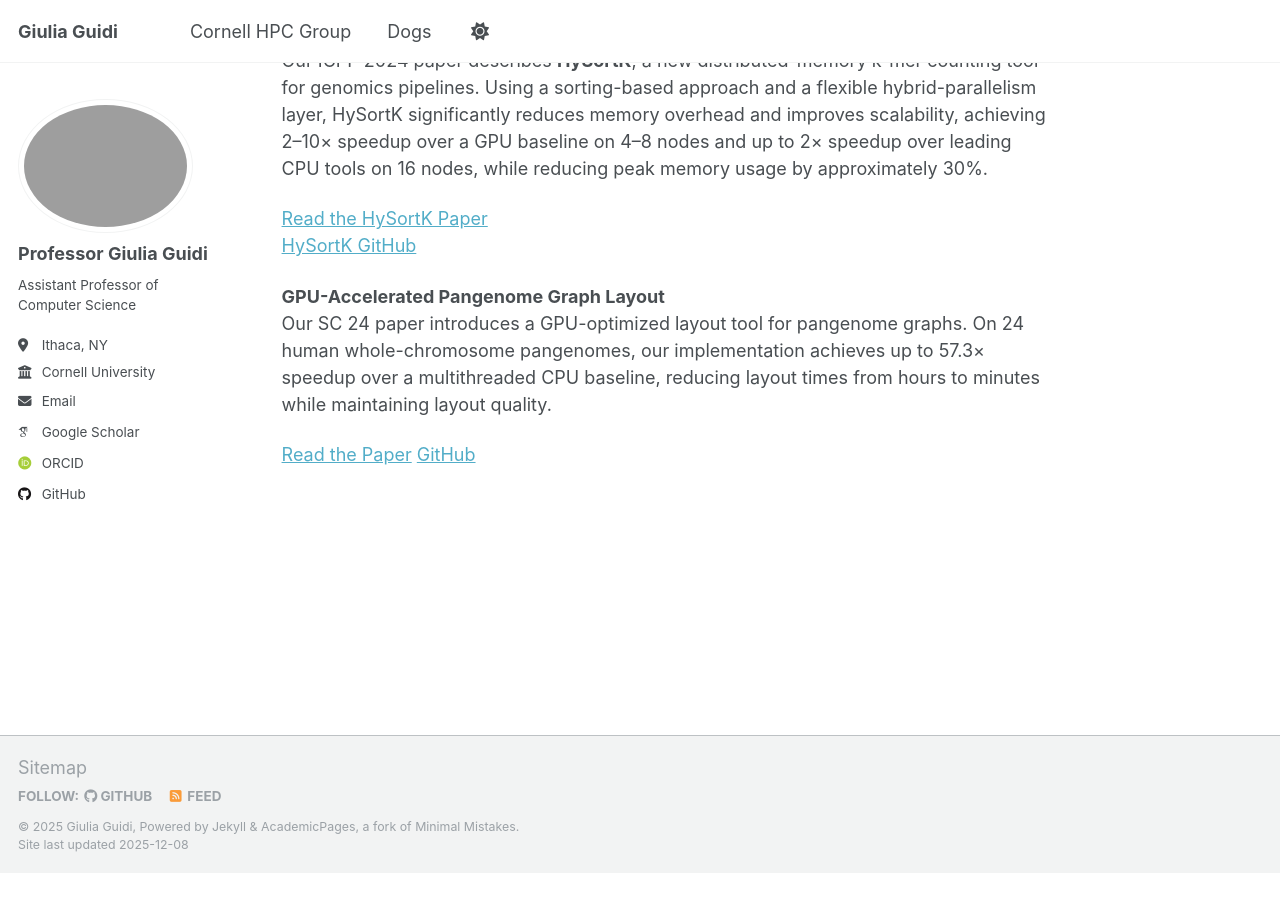
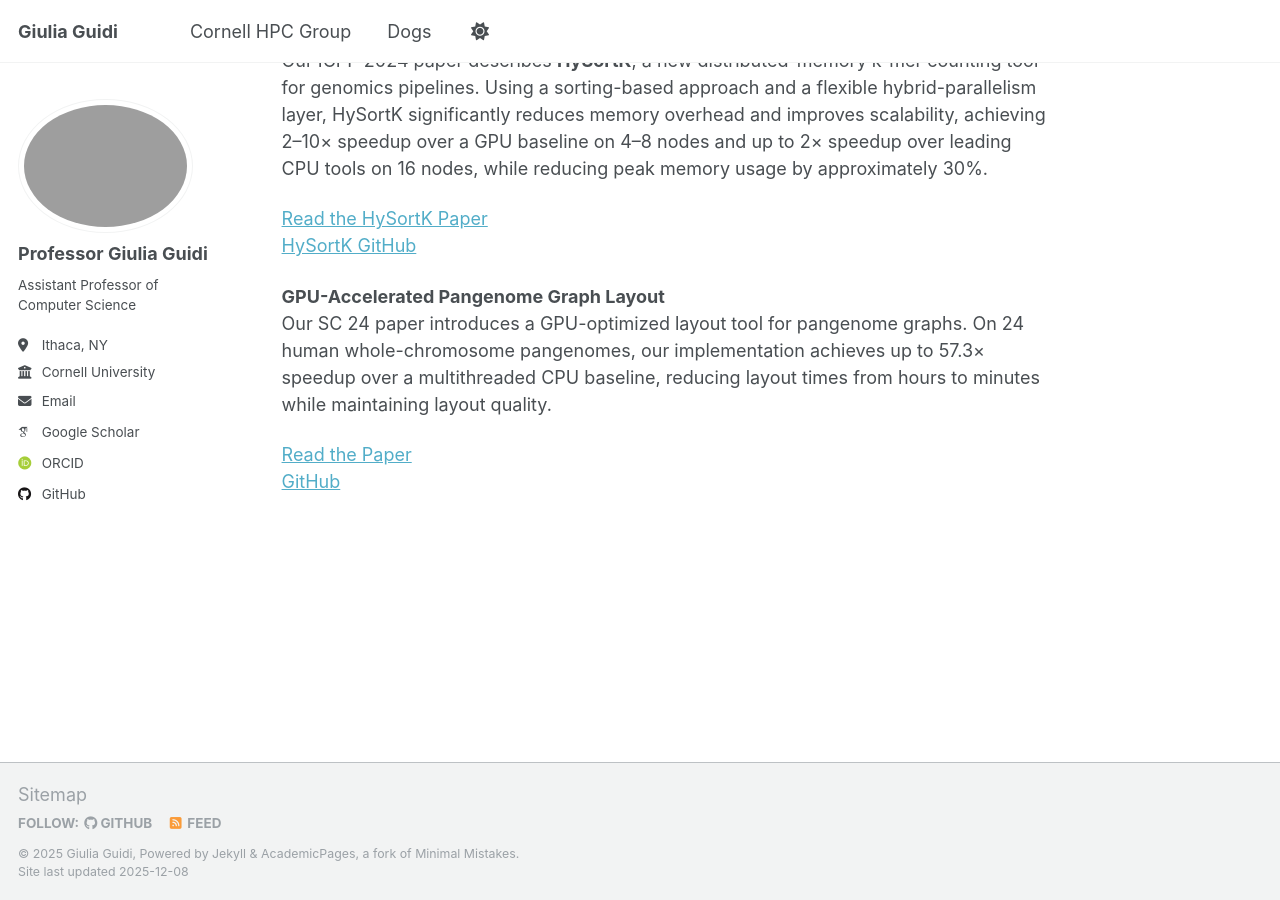
Before and after one commit to giuliaguidi/giuliaguidi.github.io, a Jekyll site: the page built from _pages/about.md, in a window 1280 px wide and 900 px high, scrolled down 2150 px. Built offline with Jekyll 4.4.1, drawn with Linux system fonts in a browser that asks for light colours; some web fonts are replaced; before the commit the page ends 3023 px from its top, so only the background shows below that.

```diff
--- a/_pages/about.md
+++ b/_pages/about.md
@@ -65,7 +65,7 @@ Our ICPP 2024 paper describes **HySortK**, a new distributed-memory k-mer counti
 **GPU-Accelerated Pangenome Graph Layout**
 Our SC 24 paper introduces a GPU-optimized layout tool for pangenome graphs. On 24 human whole-chromosome pangenomes, our implementation achieves up to 57.3× speedup over a multithreaded CPU baseline, reducing layout times from hours to minutes while maintaining layout quality.
 
-[Read the Paper](https://arxiv.org/pdf/2409.00876)
+[Read the Paper](https://arxiv.org/pdf/2409.00876)\
 [GitHub](https://github.com/pangenome/odgi)
 
 <!-- Cornell HPC Group
```
